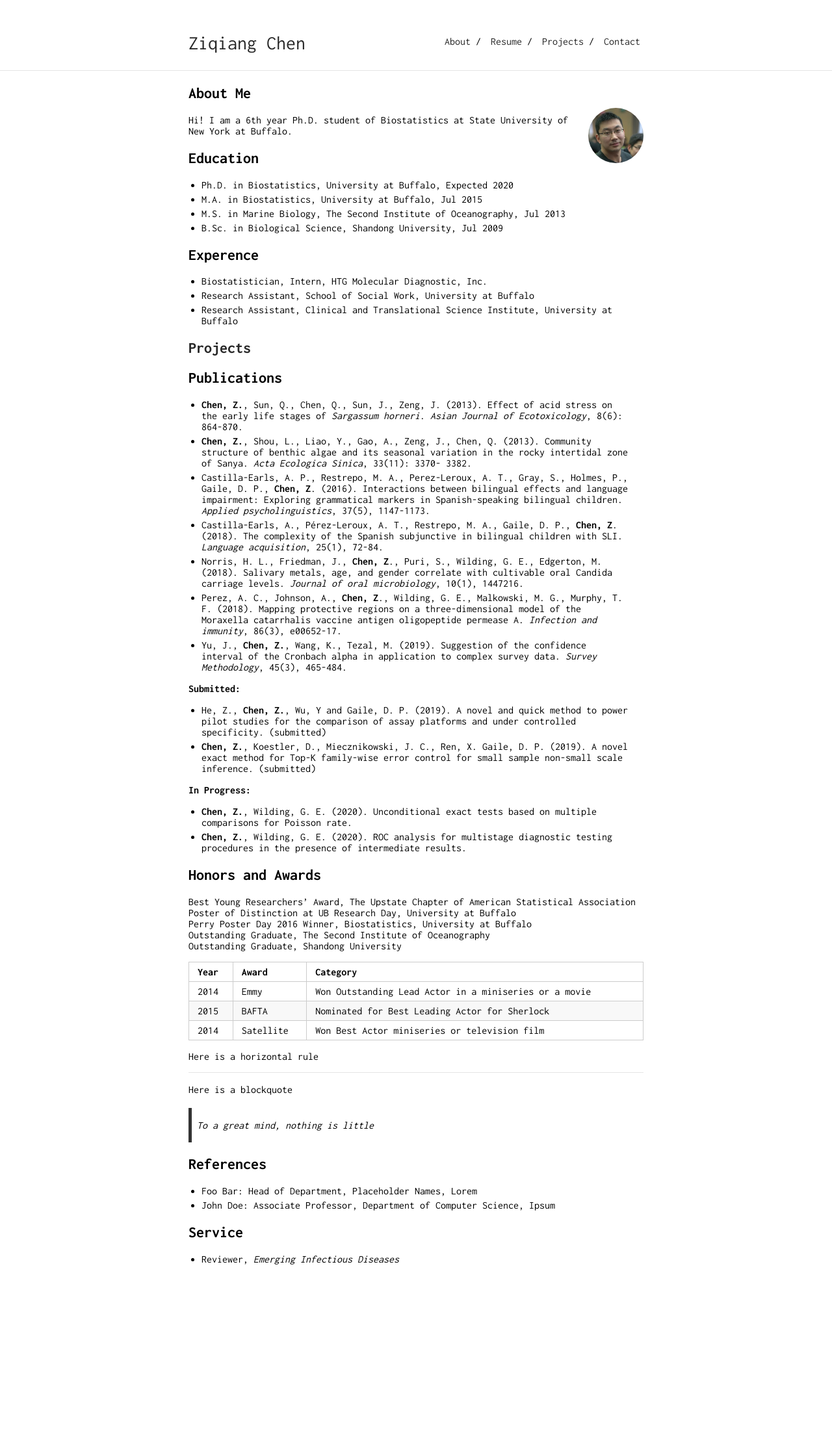
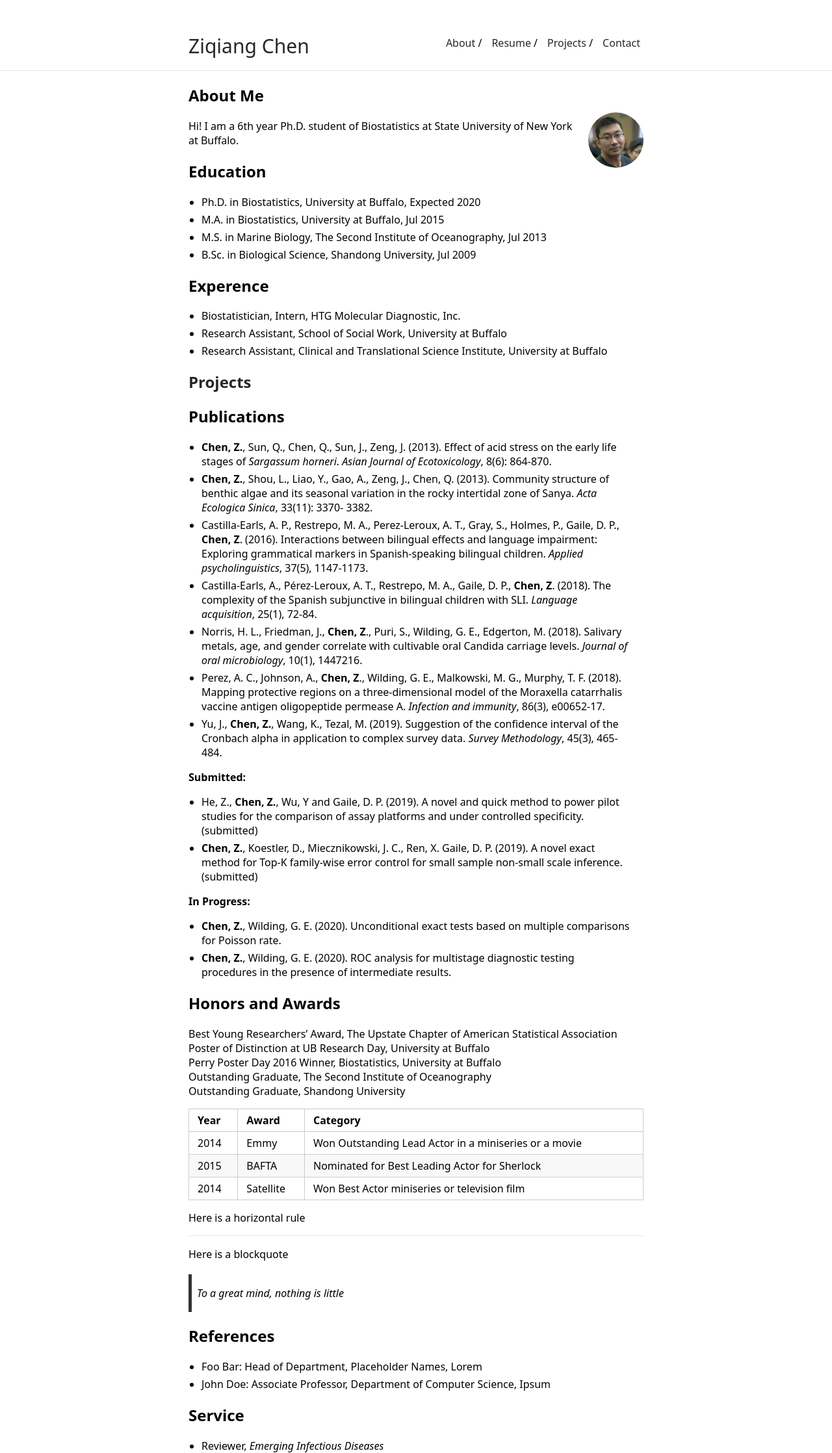
Before and after one commit to ziqiangc/ziqiangc.github.io, a Jekyll site: the page built from index.md, in a window 1280 px wide. Shown: the whole page at 65% size. Built offline with Jekyll 4.4.1, drawn with Linux system fonts in a browser that asks for light colours; our own code applies the rules of GitHub Pages for plain Markdown files; before the commit the page ends 1946 px from its top, so only the background shows below that.

Commit message:
Update _style.scss

```diff
--- a/_sass/_style.scss
+++ b/_sass/_style.scss
@@ -11,7 +11,7 @@ html {
 }
 body {
     margin: 0;
-    font-family: "Inconsolata";
+    font-family: "system-ui";
     height: 100%;
 }
 a:link {
```
